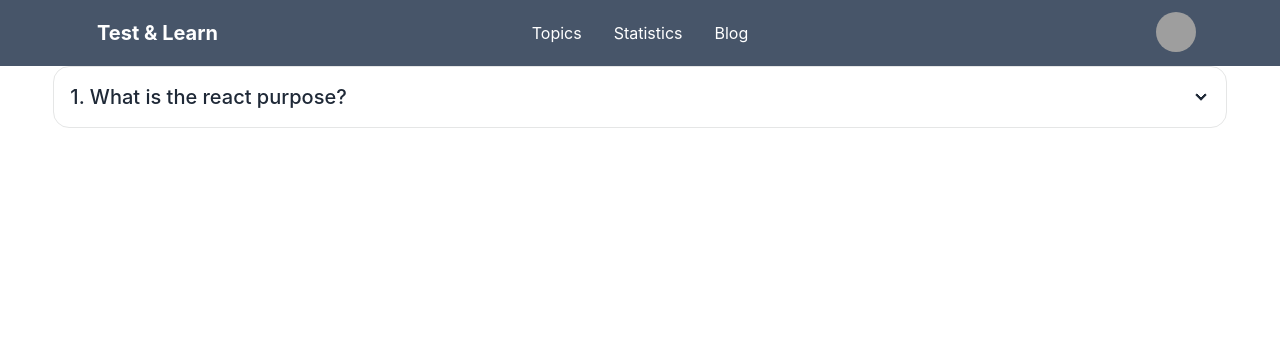
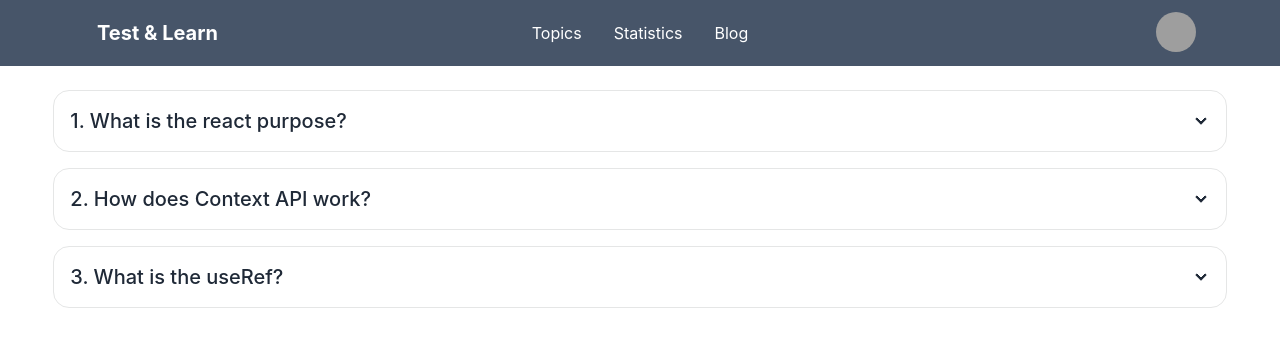
Before and after one commit to Faridhosen4563/Test-Learn, a React (Create React App) app: page /blog in a window 1280 px wide. Shown: the top 346 px of the page. Built offline with nearby package versions, Linux system fonts and the light colour scheme; grey boxes are pictures that could not be loaded.

Commit message:
answer first question

```diff
--- a/src/components/Blog/Blog.js
+++ b/src/components/Blog/Blog.js
@@ -2,13 +2,29 @@ import React from 'react';
 
 const Blog = () => {
     return (
-        <div className='w-11/12 mx-auto'>
-            <div tabIndex={0} className="collapse collapse-arrow border border-base-300 bg-base-100 rounded-box">
+        <div className='w-11/12 mx-auto my-6'>
+            <div tabIndex={0} className="collapse collapse-arrow border border-base-300 bg-base-100 rounded-box my-4">
                 <div className="collapse-title text-xl font-medium">
                     1. What is the react purpose?
                 </div>
                 <div className="collapse-content">
-                    <p>tabIndex={0} attribute is necessary to make the div focusable</p>
+                    <p> The React. js framework is an open-source JavaScript framework and library developed by Facebook. It's used for building interactive user interfaces and web applications quickly and efficiently with significantly less code than you would with vanilla JavaScript. One of the main benefits of using React JS is its potential to reuse components. It saves time for developers as they don't have to write various codes for the same features. Furthermore, if any changes are made in any particular part, it will not affect other parts of the application. Its aim is to allow developers to easily create fast user interfaces for websites and applications alike. The main concept of React. js is virtual DOM.</p>
+                </div>
+            </div>
+            <div tabIndex={0} className="collapse collapse-arrow border border-base-300 bg-base-100 rounded-box my-4">
+                <div className="collapse-title text-xl font-medium">
+                    2. How does Context API work?
+                </div>
+                <div className="collapse-content">
+                    <p> The React Context API is a way for a React app to effectively produce global variables that can be passed around. This is the alternative to "prop drilling" or moving props from grandparent to child to parent, and so on. Context is also touted as an easier, lighter approach to state management using Redux.</p>
+                </div>
+            </div>
+            <div tabIndex={0} className="collapse collapse-arrow border border-base-300 bg-base-100 rounded-box my-4">
+                <div className="collapse-title text-xl font-medium">
+                    3. What is the useRef?
+                </div>
+                <div className="collapse-content">
+                    <p> The useRef is the react hook. The useRef Hook allows you to persist values between renders. It can be used to store a mutable value that does not cause a re-render when updated. It can be used to access a DOM element directly.</p>
                 </div>
             </div>
         </div>
--- a/src/components/Quiz/Quiz.js
+++ b/src/components/Quiz/Quiz.js
@@ -25,9 +25,9 @@ const Quiz = ({ quiz, idx }) => {
 
     return (
         <div className='w-9/12 mx-auto border-2 border-gray-500 p-4 md:p-8 my-6'>
-            <div className='flex justify-between items-center'>
+            <div className='md:flex justify-between items-center'>
                 <li className='my-8 text-xl font-medium'>Q{idx + 1}:{question}</li>
-                <button onClick={() => setOpen(!open)} className='w-6 h-6'>
+                <button onClick={() => setOpen(!open)} className='mb-2 w-10 h-10 md:w-6 md:h-6'>
                     {
                         open ? <EyeIcon ></EyeIcon> : <EyeSlashIcon></EyeSlashIcon>
                     }
```
